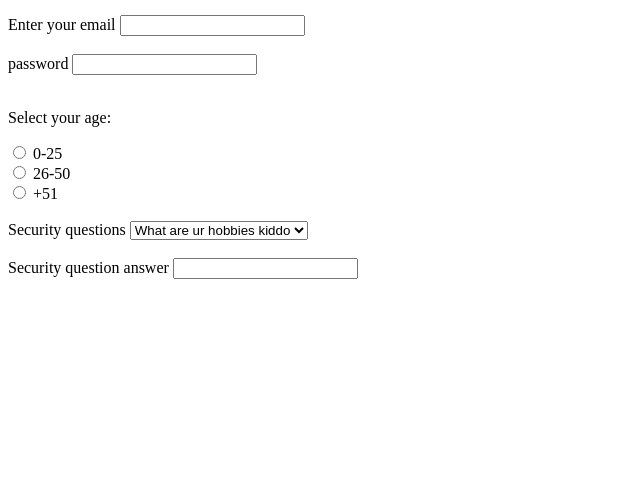
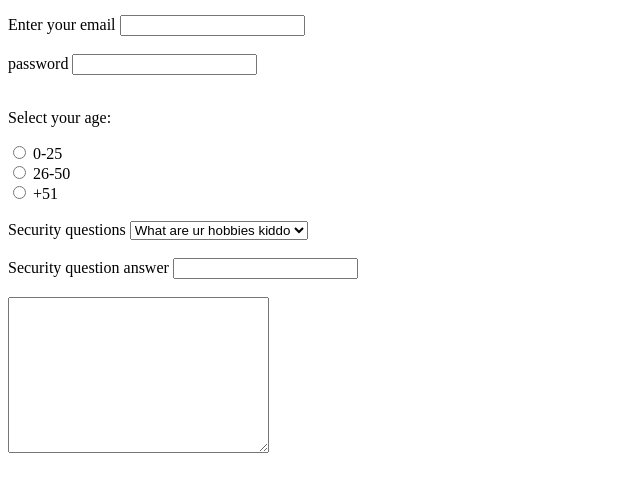
Before and after one commit to alceil/html-css-basics, a plain HTML site: page index.html in a window 1280 px wide. Shown: the part 104-596 px from the top of the page, without its empty margins (0-640 px from the left). Drawn offline with Linux system fonts and the light colour scheme.

Commit message:
added  textarea

```diff
--- a/index.html
+++ b/index.html
@@ -34,6 +34,8 @@
             <br><br>
             <label for="answer">Security question answer</label>
             <input type="text" id="answer" name="answer">
+            <br><br>
+            <textarea name="bio" id="bio" cols="30" rows="10"></textarea>
 
         </form>
 
```
